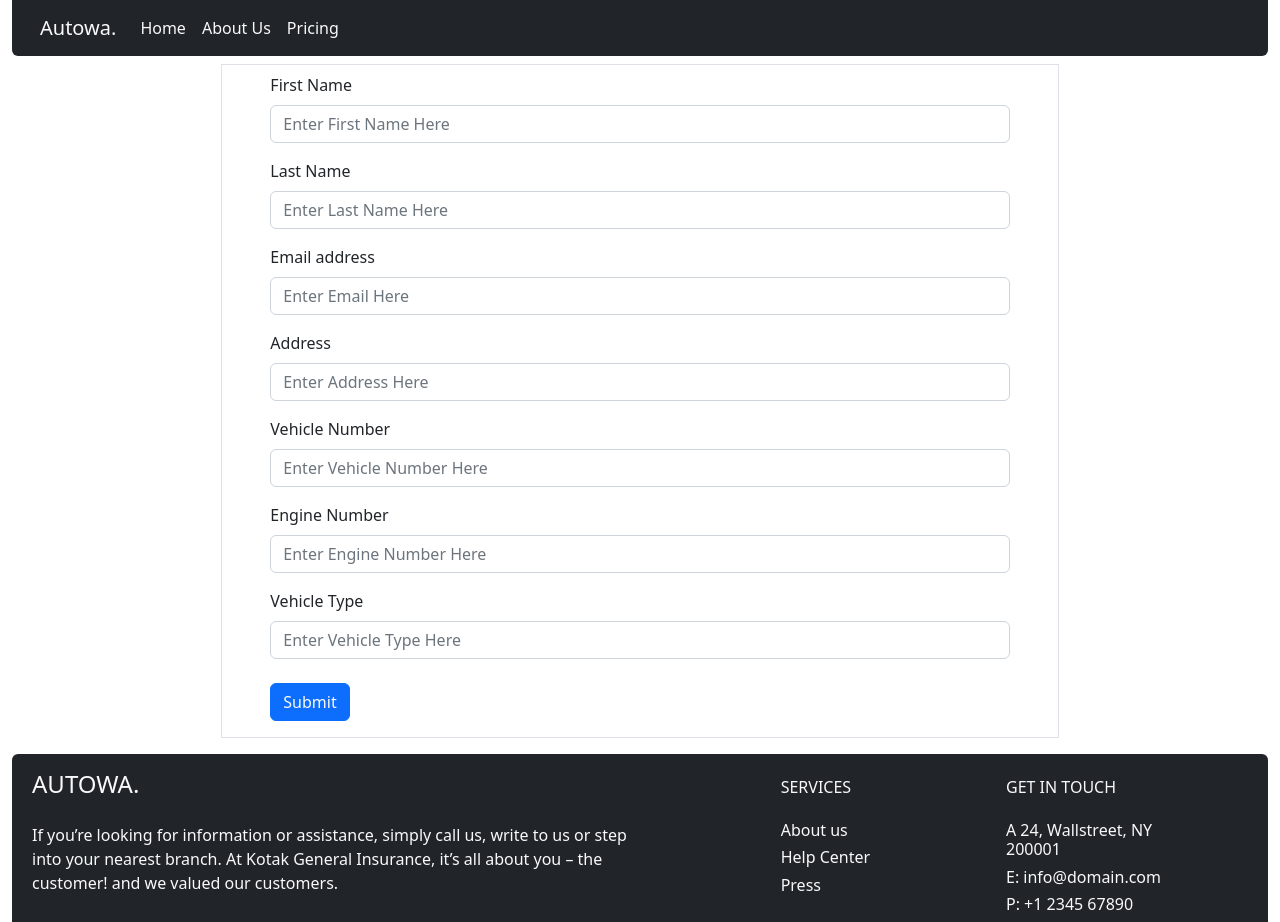
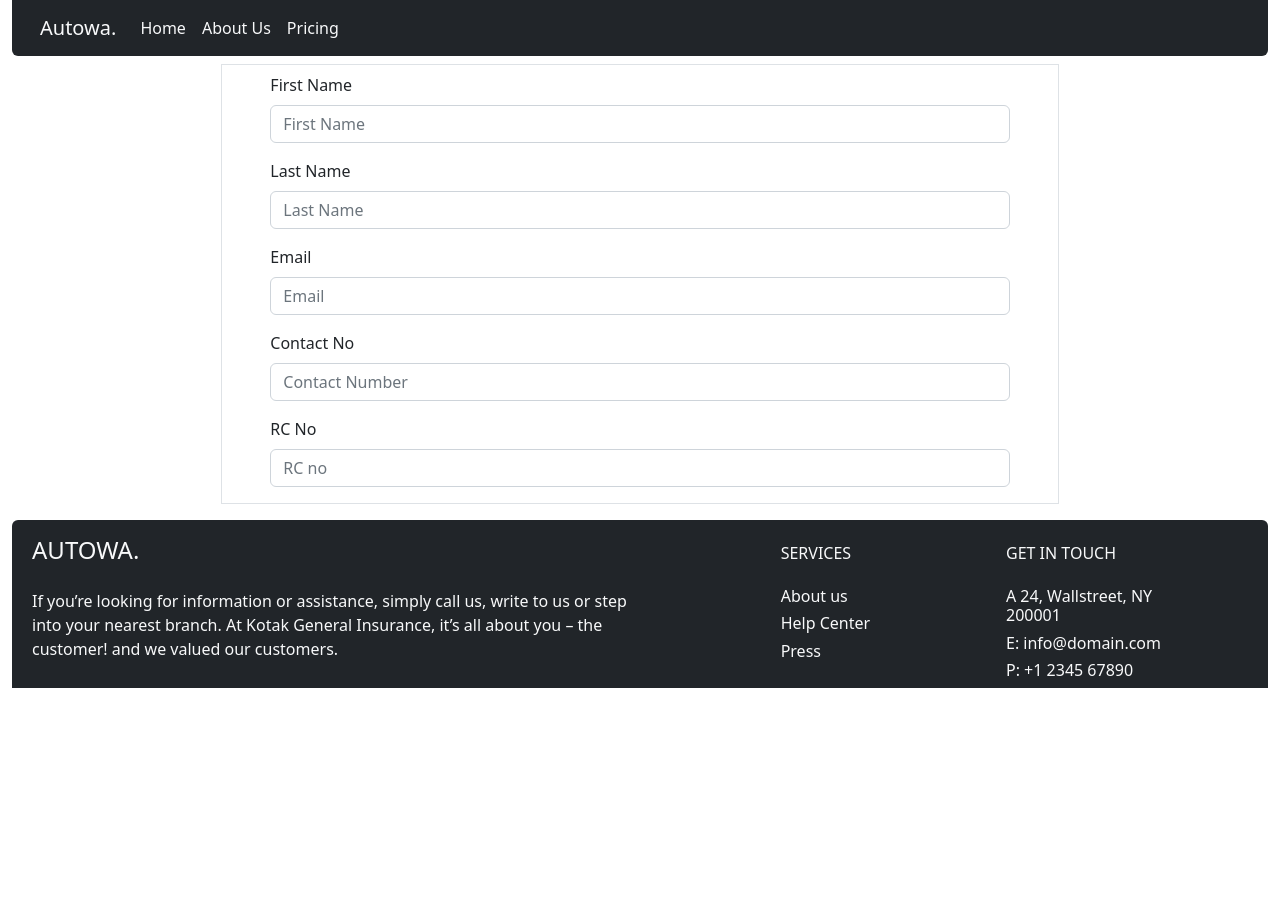
Before and after one commit to FSTeam3/ReactStatic, a React (Create React App) app: page /forms in a window 1280 px wide. After the commit the page ends 800 px from the top, so only its background shows below. Built offline with nearby package versions, Linux system fonts and the light colour scheme.

Commit message:
form modified

```diff
--- a/src/compo/Forms.js
+++ b/src/compo/Forms.js
@@ -1,39 +1,116 @@
-import React from 'react'
+import React, { useState } from 'react'
 import { Outlet, Link } from "react-router-dom";
-const Forms = () => {
+// const Forms = () => {
+//   return (
+//   <div></div>
+//   //   <div className='col-md-8 mx-auto mt-2 border border-round'>
+{/* <div className="mb-3 mx-5 mt-2"> */ }
+//   //   <label for="fname" className="form-label">First Name</label>
+//   //   <input type="text" className="form-control" id="fname" placeholder="Enter First Name Here" required autofocus/>
+//   // </div>
+//   // <div className="mb-3 mx-5 mt-2">
+//   //   <label for="lname" className="form-label">Last Name</label>
+//   //   <input type="text" className="form-control" id="lname" placeholder="Enter Last Name Here" required/>
+//   // </div>
+//   // <div className="mb-3 mx-5 mt-2">
+//   //   <label for="email" className="form-label">Email address</label>
+//   //   <input type="email" className="form-control" id="email" placeholder="Enter Email Here" required/>
+//   // </div>
+//   // <div className="mb-3 mx-5 mt-2">
+//   //   <label for="address" className="form-label">Address</label>
+//   //   <input type="email" className="form-control" id="address" placeholder="Enter Address Here" required/>
+//   // </div>
+//   // <div className="mb-3 mx-5 mt-2">
+//   //   <label for="vehnumber" className="form-label">Vehicle Number</label>
+//   //   <input type="text" className="form-control" id="vehnumber" placeholder="Enter Vehicle Number Here"/>
+//   // </div>
+//   // <div className="mb-3 mx-5 mt-2">
+//   //   <label for="engineNumber" className="form-label">Engine Number</label>
+//   //   <input type="text" className="form-control" id="engineNumber" placeholder="Enter Engine Number Here"/>
+//   // </div>
+//   // <div className="mb-3 mx-5 mt-2">
+//   //   <label for="vehType" className="form-label">Vehicle Type</label>
+//   //   <input type="text" className="form-control" id="vehType" placeholder="Enter Vehicle Type Here"/>
+//   // </div>
+//   // <button className='btn btn-primary mb-3 mx-5 mt-2'><Link className="nav-link text-light" to="/pricing">Submit</Link></button>
+//   // < Outlet/>
+//   // </div>
+
+//   )
+// }
+
+// export default Forms
+
+
+function Form() {
+  const [firstName, setFirstName] = useState('')
+  const [lastName, setLastName] = useState('')
+  const [email, setEmail] = useState('')
+  const [number, setNumber] = useState('')
+  const [rcno, setRcno] = useState('')
+
+  const [error, setError] = useState(false)
+  const [proceed, isProceed] = useState(false);
+
+  const handleSubmit = (e) => {
+    e.preventDefault();
+    if (firstName.length == 0 || lastName.length == 0) {
+      setError(true)
+    }
+    // if (firstName && lastName && number && rcno && email) {
+    //   // console.log("First Name: ", firstName, "\nLast Name: ", lastName)
+    //   isProceed(true);
+    // }
+    // console.log(proceed);
+  }
+
+  const checkSubmitButtom = () =>{
+    if (firstName && lastName && number && rcno && email) {
+      // console.log("First Name: ", firstName, "\nLast Name: ", lastName)
+      isProceed(true);
+    }
+  }
   return (
-    <div className='col-md-8 mx-auto mt-2 border border-round'><div className="mb-3 mx-5 mt-2">
-    <label for="fname" className="form-label">First Name</label>
-    <input type="text" className="form-control" id="fname" placeholder="Enter First Name Here" required autofocus/>
-  </div>
-  <div className="mb-3 mx-5 mt-2">
-    <label for="lname" className="form-label">Last Name</label>
-    <input type="text" className="form-control" id="lname" placeholder="Enter Last Name Here" required/>
-  </div>
-  <div className="mb-3 mx-5 mt-2">
-    <label for="email" className="form-label">Email address</label>
-    <input type="email" className="form-control" id="email" placeholder="Enter Email Here" required/>
-  </div>
-  <div className="mb-3 mx-5 mt-2">
-    <label for="address" className="form-label">Address</label>
-    <input type="email" className="form-control" id="address" placeholder="Enter Address Here" required/>
-  </div>
-  <div className="mb-3 mx-5 mt-2">
-    <label for="vehnumber" className="form-label">Vehicle Number</label>
-    <input type="text" className="form-control" id="vehnumber" placeholder="Enter Vehicle Number Here"/>
-  </div>
-  <div className="mb-3 mx-5 mt-2">
-    <label for="engineNumber" className="form-label">Engine Number</label>
-    <input type="text" className="form-control" id="engineNumber" placeholder="Enter Engine Number Here"/>
-  </div>
-  <div className="mb-3 mx-5 mt-2">
-    <label for="vehType" className="form-label">Vehicle Type</label>
-    <input type="text" className="form-control" id="vehType" placeholder="Enter Vehicle Type Here"/>
-  </div>
-  <button className='btn btn-primary mb-3 mx-5 mt-2'><Link className="nav-link text-light" to="/pricing">Submit</Link></button>
-  < Outlet/>
-  </div>
-  )
+    <>
+      <form onSubmit={handleSubmit} className='col-md-8 mx-auto mt-2 border border-round'>
+        <div className="mb-3 mx-5 mt-2">
+          <label for="fname" className="form-label">First Name</label>
+          <input placeholder="First Name" className='form-control' onBlur={checkSubmitButtom} on onChange={e => setFirstName(e.target.value)} />
+          {error && firstName.length <= 0 ?
+            <label  className='text-danger'>First Name can't be Empty</label> : ""}</div>
+
+
+        <div className="mb-3 mx-5 mt-2">
+          <label for="lname" className="form-label">Last Name</label>
+          <input placeholder="Last Name" className='form-control' onBlur={checkSubmitButtom} onChange={e => setLastName(e.target.value)} />
+          {error && lastName.length <= 0 ?
+            <label className='text-danger'>Last Name can't be Empty</label> : ""}</div>
+
+
+            <div className="mb-3 mx-5 mt-2">
+          <label for="email" className="form-label">Email</label>
+          <input placeholder="Email" type="email" className='form-control' onBlur={checkSubmitButtom} onChange={e => setEmail(e.target.value)} />
+          {error && email.length <= 10 ?
+            <label className='text-danger'>Email can't be Empty</label> : ""}</div>
+
+            <div className="mb-3 mx-5 mt-2">
+          <label for="fname" className="form-label">Contact No</label>
+          <input placeholder="Contact Number" className='form-control' onBlur={checkSubmitButtom}  onChange={e => setNumber(e.target.value)} />
+          {error && (number.length  <= 0 && number.length > 10 ) ?
+            <label className='text-danger'>Contact number should be 10 digits</label> : ""}</div>
+            <div className="mb-3 mx-5 mt-2">
+          <label for="fname" className="form-label">RC No</label>
+
+          <input placeholder="RC no" className='form-control' onBlur={checkSubmitButtom} onChange={e => setRcno(e.target.value)} />
+          {error && rcno.length <= 0 ?
+            <label className='text-danger'>RC NO can't be Empty</label> : ""}</div>
+        <div>
+          {proceed && <button className='btn btn-primary mx-5 mb-3' type='hidden'>
+            <Link className="nav-link text-light" to="/pricing">Submit</Link>
+          </button>}
+        </div>
+      </form>
+    </>
+  );
 }
-
-export default Forms
+export default Form;
```
